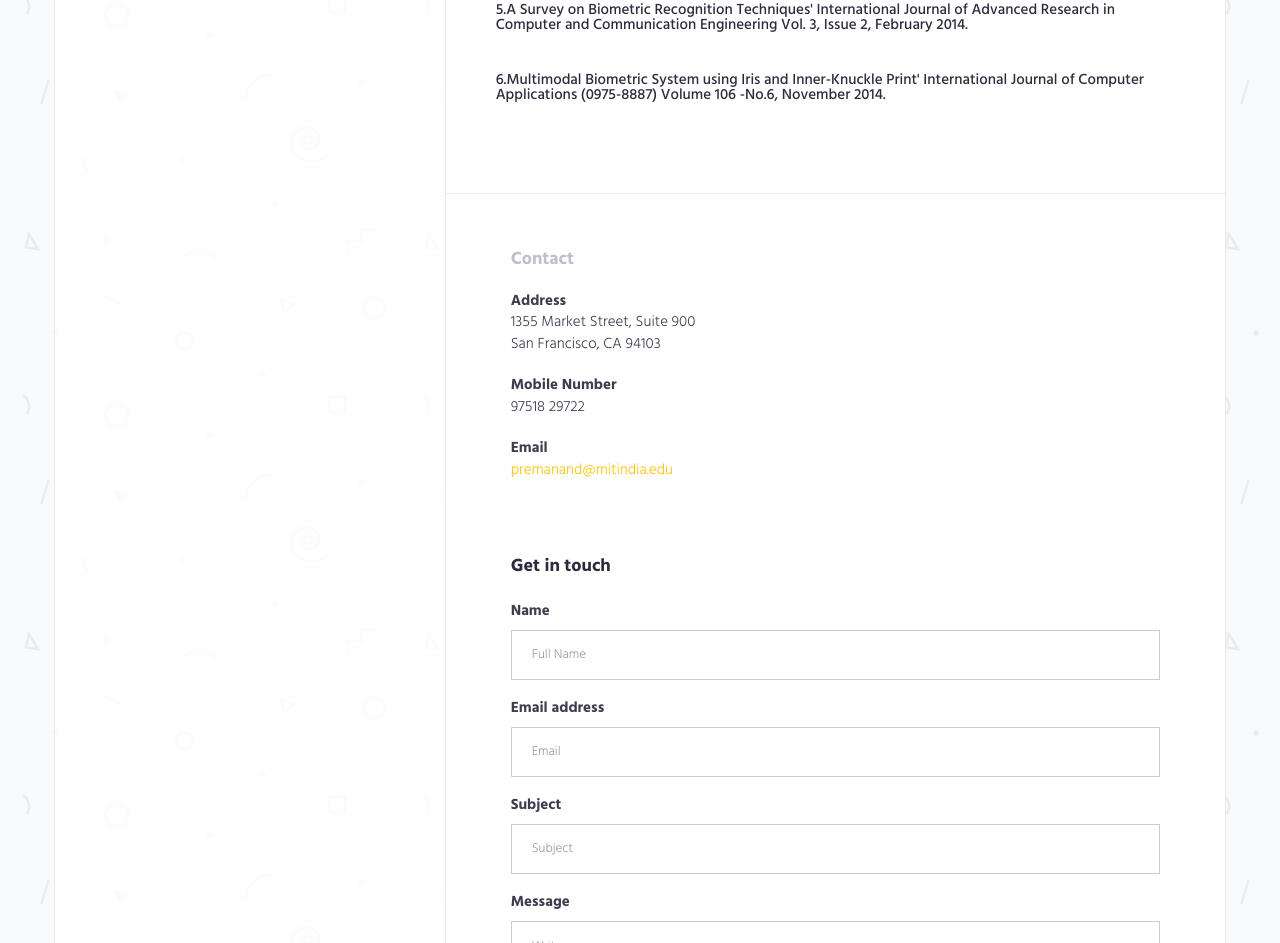
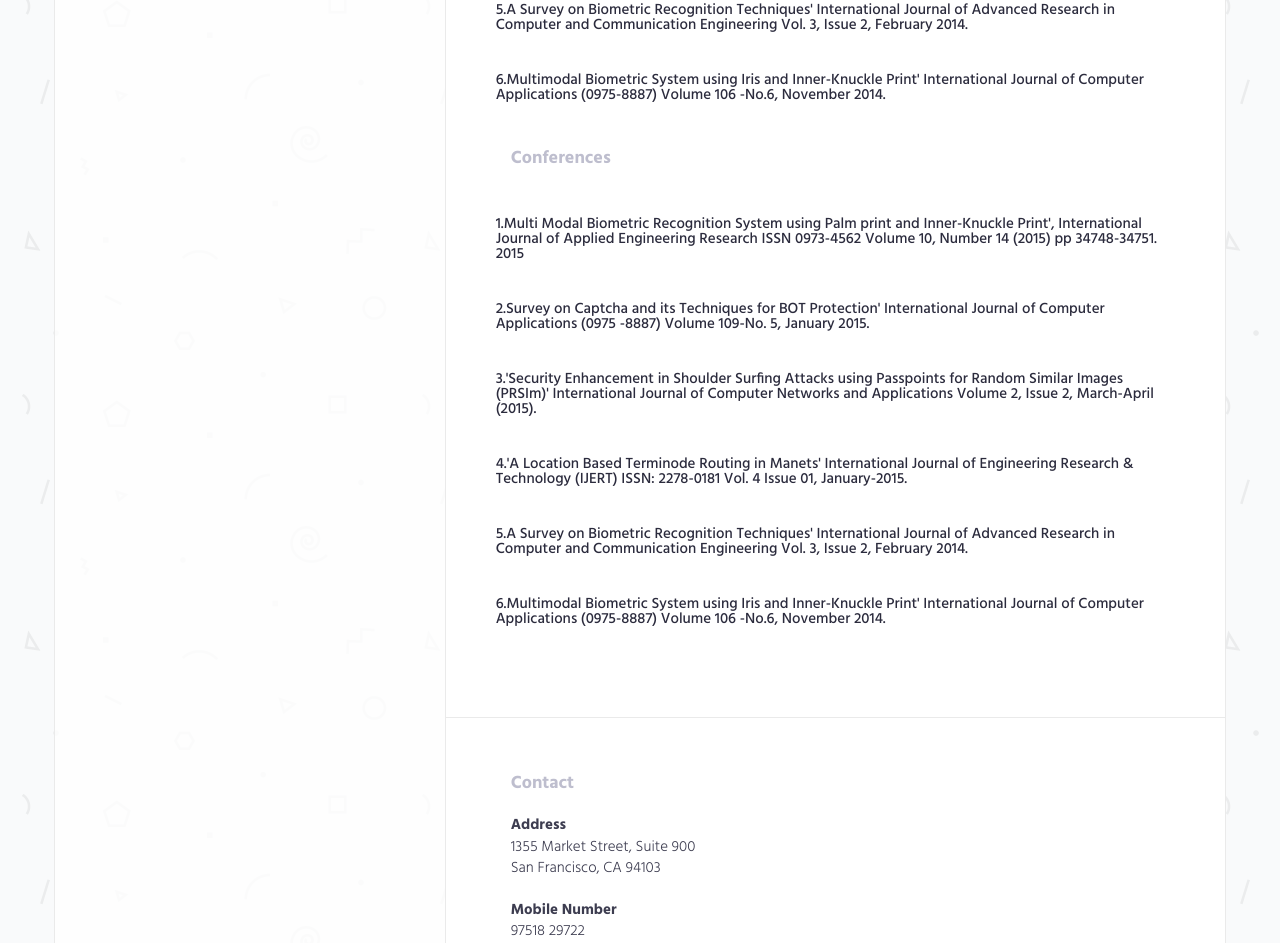
Before and after one commit to premanandv/premanandv.github.io, a plain HTML site: page index.html in a window 1280 px wide. Shown: the part 2125-3068 px from the top of the page. Drawn offline with Linux system fonts and the light colour scheme.

Commit message:
Update index.html

```diff
--- a/index.html
+++ b/index.html
@@ -395,6 +395,61 @@
 
 
         </div>
+         <div class="row">
+            <div class="col-md-12">
+                <div class="section-title">
+                    <h2>Conferences</h2>
+                </div>
+            </div>
+        </div>
+        <br>
+        <div class="row">
+
+            <div class="content-item">
+
+
+                    <h4>1.Multi Modal Biometric Recognition System using Palm print and Inner-Knuckle Print', International Journal of Applied Engineering Research ISSN 0973-4562 Volume 10, Number 14 (2015) pp 34748-34751. 2015 </h4>
+
+
+            </div>
+            <div class="content-item">
+
+
+                    <h4>2.Survey on Captcha and its Techniques for BOT Protection' International Journal of Computer Applications (0975 -8887) Volume 109-No. 5, January 2015. </h4>
+
+
+            </div>
+            <div class="content-item">
+
+
+                    <h4>3.'Security Enhancement in Shoulder Surfing Attacks using Passpoints for Random Similar Images (PRSIm)' International Journal of Computer Networks and Applications Volume 2, Issue 2, March-April (2015). </h4>
+
+
+            </div>
+            <div class="content-item">
+
+
+                    <h4>4.'A Location Based Terminode Routing in Manets' International Journal of Engineering Research & Technology (IJERT) ISSN: 2278-0181 Vol. 4 Issue 01, January-2015.</h4>
+
+
+            </div>
+            <div class="content-item">
+
+
+                    <h4>5.A Survey on Biometric Recognition Techniques' International Journal of Advanced Research in Computer and Communication Engineering Vol. 3, Issue 2, February 2014.</h4>
+
+
+            </div>
+            <div class="content-item">
+
+
+                    <h4>6.Multimodal Biometric System using Iris and Inner-Knuckle Print' International Journal of Computer Applications (0975-8887) Volume 106 -No.6, November 2014. </h4>
+
+
+            </div>
+
+
+        </div>
         <!-- /.row -->
     </div>
 </section>
```
